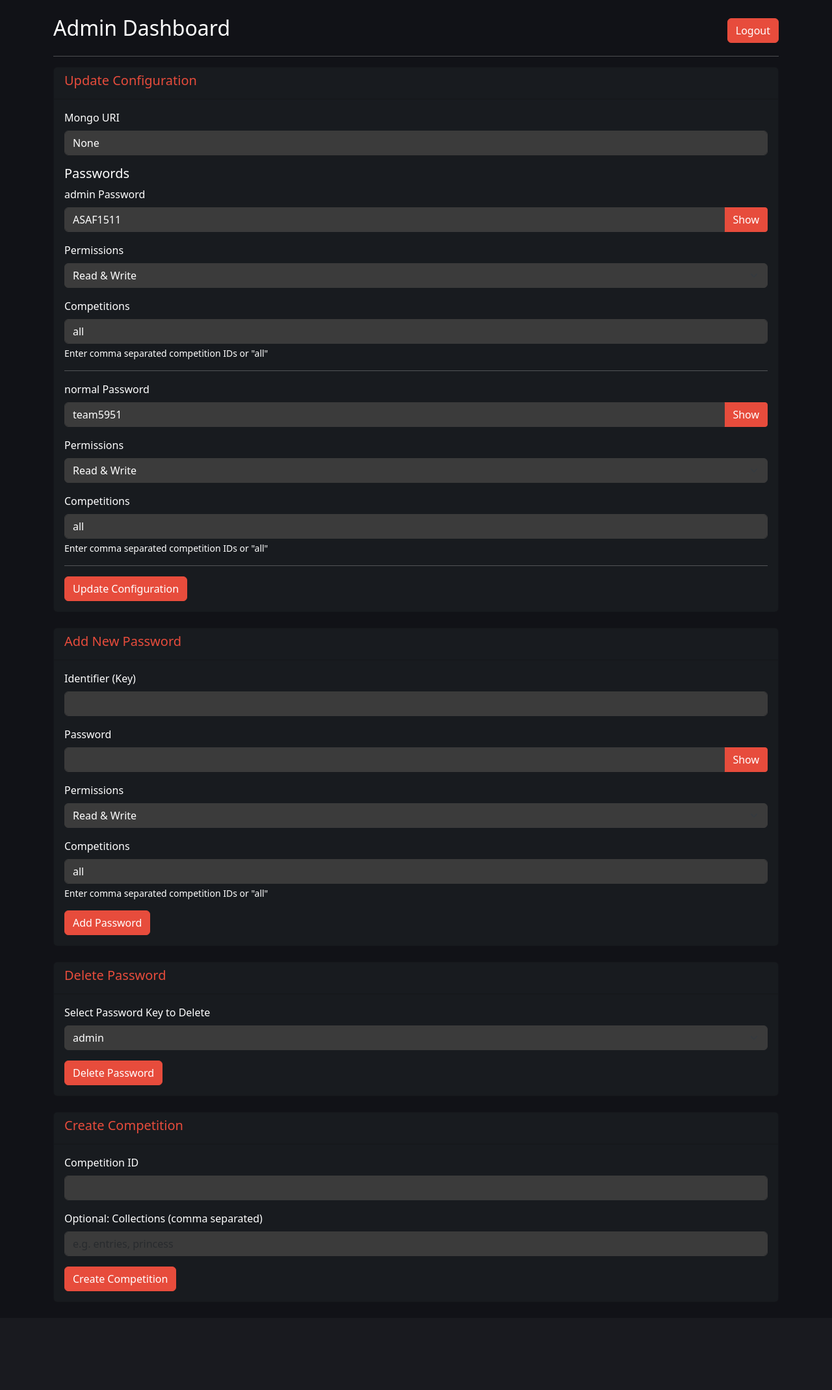
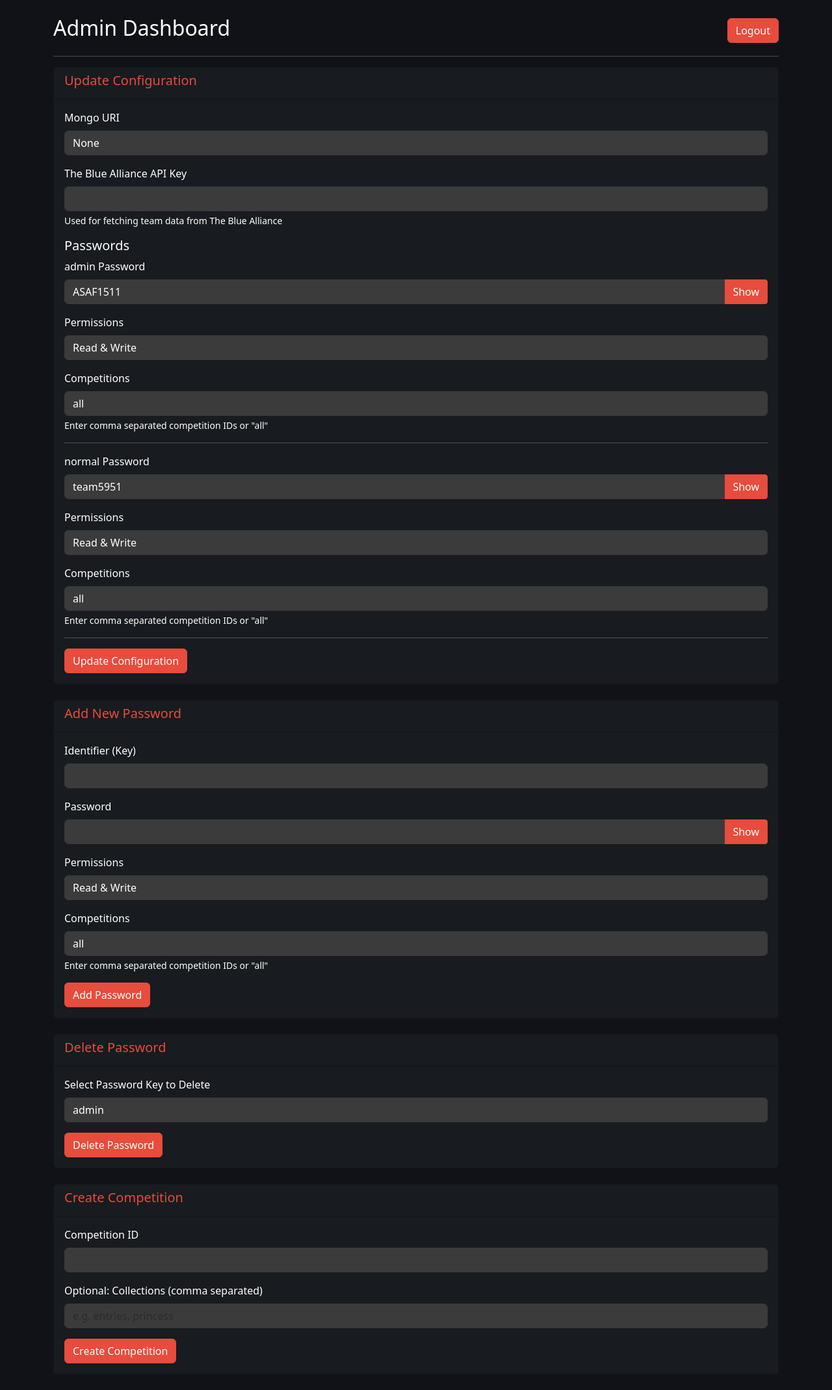
Before and after one commit to AsafMeizner/MAshkif-server, a Flask app: page /admin in a window 1280 px wide. Shown: the whole page at 65% size. Before the commit the page ends 1987 px from the top, so only its background shows below. Run offline with Flask 2, Linux system fonts and the light colour scheme; the visitor is signed in with stand-in values (Sample User, id 1).

Commit message:
the blue alliace connection added with path to get team numbers

```diff
--- a/app.py
+++ b/app.py
@@ -2,10 +2,11 @@
 from flask_cors import CORS
 from db_handler import fetch_entries, insert_entries, create_database, create_collection
 from config import config, save_config
+import os
+import requests
 
 app = Flask(__name__)
-# Use a hard-coded secret key for session management.
-app.secret_key = "default_secret_key"
+app.secret_key = os.urandom(24)
 CORS(app)
 
 def check_password(provided):
@@ -53,6 +54,144 @@
         )
         return jsonify(insert_result), status_code
 
+# --- API Route for Teams ---
+
+@app.route('/<competition_id>/teams', methods=['GET'])
+def get_teams(competition_id):
+    password = request.headers.get('x-password')
+    role, details = check_password(password)
+    if role is None:
+        return jsonify({'message': 'Forbidden: Invalid password'}), 403
+
+    allowed_comps = details.get('competitions')
+    if allowed_comps != "all" and competition_id not in allowed_comps:
+        return jsonify({'message': 'Forbidden: Access to this competition is not allowed'}), 403
+
+    if details.get('permissions') not in ['read-only', 'read-write']:
+        return jsonify({'message': 'Forbidden: Read permission required'}), 403
+
+    # Get TBA API key from config
+    tba_key = config.get('tba_key')
+    if not tba_key:
+        return jsonify({'message': 'TBA API key not configured'}), 500
+
+    # Get event key from query parameters or use competition_id as event key
+    event_key = request.args.get('event_key', competition_id)
+
+    # Check if we have cached teams in the database
+    try:
+        # Try to fetch teams from the database first
+        teams_data, status_code = fetch_entries(competition_id, 'teams')
+        if status_code == 200 and teams_data:
+            # Format teams as strings in the format "number - nickname"
+            formatted_teams = []
+            for team in teams_data:
+                if isinstance(team, dict) and 'team_number' in team and 'nickname' in team:
+                    formatted_teams.append(f"{team['team_number']} - {team['nickname']}")
+                elif isinstance(team, str):
+                    formatted_teams.append(team)
+
+            if formatted_teams:
+                return jsonify(formatted_teams), 200
+    except Exception as e:
+        print(f"Error fetching teams from database: {str(e)}")
+
+    # If we don't have cached teams, try to fetch from TBA API
+    try:
+        headers = {'X-TBA-Auth-Key': tba_key}
+        url = f'https://www.thebluealliance.com/api/v3/event/{event_key}/teams/simple'
+
+        # Log the request details (without the API key)
+        print(f"Making TBA API request to: {url}")
+
+        response = requests.get(url, headers=headers)
+
+        # Log the response status and headers
+        print(f"TBA API response status: {response.status_code}")
+        print(f"TBA API response headers: {dict(response.headers)}")
+
+        if response.status_code == 200:
+            teams = response.json()
+            # Format teams as strings in the format "number - nickname"
+            formatted_teams = [f"{team['team_number']} - {team['nickname']}" for team in teams]
+
+            # Store teams in the database for future use
+            try:
+                insert_entries(competition_id, teams, 'teams', create_if_not_exists=True)
+            except Exception as e:
+                print(f"Error storing teams in database: {str(e)}")
+
+            return jsonify(formatted_teams), 200
+        elif response.status_code == 304:
+            # Not modified, use cached data if available
+            return jsonify({'message': 'Not modified, use cached data'}), 304
+        elif response.status_code == 401:
+            # Log the error response
+            print(f"TBA API error response: {response.text}")
+            return jsonify({'message': 'TBA API authentication failed. Please check your API key.'}), 401
+        elif response.status_code == 403:
+            # Log the error response
+            print(f"TBA API error response: {response.text}")
+            return jsonify({'message': 'TBA API access forbidden. Please check your API key permissions.'}), 403
+        elif response.status_code == 404:
+            return jsonify({'message': 'Event not found in TBA'}), 404
+        else:
+            # Log the error response
+            print(f"TBA API error response: {response.text}")
+            return jsonify({'message': f'TBA API error: {response.status_code}'}), response.status_code
+    except Exception as e:
+        print(f"Exception in get_teams: {str(e)}")
+        return jsonify({'message': f'Error fetching teams: {str(e)}'}), 500
+
+    # If all else fails, return a default list of teams
+    default_teams = [
+        "1234 - Example Team 1",
+        "5678 - Example Team 2",
+        "9012 - Example Team 3"
+    ]
+    return jsonify(default_teams), 200
+
+@app.route('/<competition_id>/teams', methods=['POST'])
+def add_teams(competition_id):
+    password = request.headers.get('x-password')
+    role, details = check_password(password)
+    if role is None:
+        return jsonify({'message': 'Forbidden: Invalid password'}), 403
+
+    allowed_comps = details.get('competitions')
+    if allowed_comps != "all" and competition_id not in allowed_comps:
+        return jsonify({'message': 'Forbidden: Access to this competition is not allowed'}), 403
+
+    if details.get('permissions') not in ['write-only', 'read-write']:
+        return jsonify({'message': 'Forbidden: Write permission required'}), 403
+
+    data = request.json
+    teams_list = data.get('teams', [])
+
+    if not isinstance(teams_list, list):
+        return jsonify({'message': 'Invalid request: teams should be an array'}), 400
+
+    # Format teams if they're not already in the correct format
+    formatted_teams = []
+    for team in teams_list:
+        if isinstance(team, str):
+            formatted_teams.append(team)
+        elif isinstance(team, dict):
+            if 'team_number' in team and 'nickname' in team:
+                formatted_teams.append(f"{team['team_number']} - {team['nickname']}")
+            else:
+                return jsonify({'message': 'Invalid team format. Each team must have team_number and nickname'}), 400
+        else:
+            return jsonify({'message': 'Invalid team format'}), 400
+
+    # Store teams in the database
+    insert_result, status_code = insert_entries(
+        competition_id, formatted_teams, 'teams',
+        create_if_not_exists=(details.get('permissions') == 'read-write')
+    )
+
+    return jsonify(insert_result), status_code
+
 # --- Admin GUI Routes ---
 
 @app.route('/admin/login', methods=['GET', 'POST'])
@@ -92,6 +231,11 @@
     new_mongo_uri = request.form.get('mongo_uri')
     if new_mongo_uri:
         config['MONGO_URI'] = new_mongo_uri
+
+    new_tba_key = request.form.get('tba_key')
+    if new_tba_key:
+        config['tba_key'] = new_tba_key
+
     for key in config.get('passwords', {}):
         new_pass = request.form.get(f'passwords-{key}-password')
         new_perm = request.form.get(f'passwords-{key}-permissions')
--- a/templates/admin_dashboard.html
+++ b/templates/admin_dashboard.html
@@ -87,6 +87,11 @@
           <div class="mb-3">
             <label for="mongo_uri" class="form-label">Mongo URI</label>
             <input type="text" class="form-control" name="mongo_uri" value="{{ config['MONGO_URI'] }}">
+          </div>
+          <div class="mb-3">
+            <label for="tba_key" class="form-label">The Blue Alliance API Key</label>
+            <input type="text" class="form-control" name="tba_key" value="{{ config['tba_key'] }}">
+            <div class="form-text">Used for fetching team data from The Blue Alliance</div>
           </div>
           <h5>Passwords</h5>
           {% for key, details in config['passwords'].items() %}
```
Also changed, not shown: config.py (+22 -7 lines), 1 other file.
